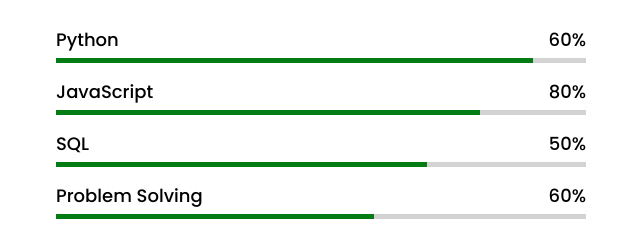
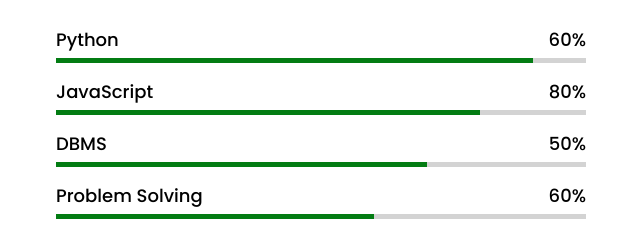
Before and after one commit to praveenmarish/portfolio, a plain HTML site: page index.html in a window 1280 px wide. Shown: the part 2260-2491 px from the top of the page, 614-1254 px from the left. Drawn offline with nearby package versions, Linux system fonts and the light colour scheme.

Commit message:
Update index.html

```diff
--- a/index.html
+++ b/index.html
@@ -153,7 +153,7 @@
             </div>
             <div class="bars">
               <div class="info">
-                <span>SQL</span>
+                <span>DBMS</span>
                 <span>50%</span>
               </div>
               <div class="line SQL"></div>
```
